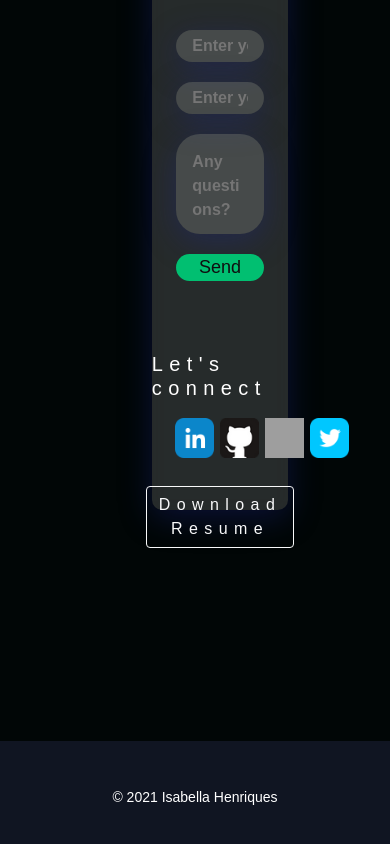
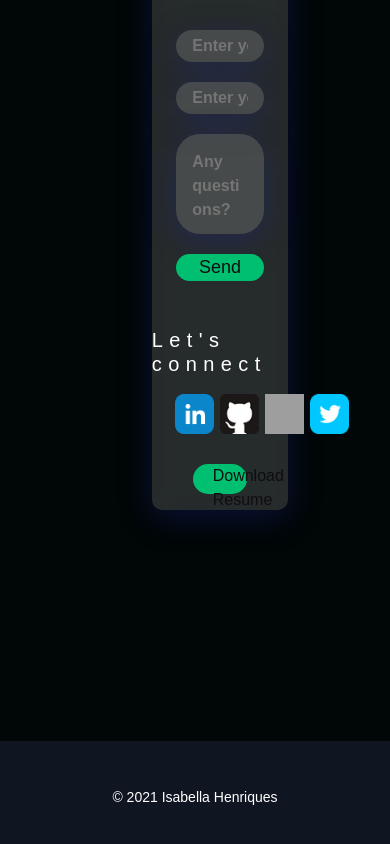
Before and after one commit to isabellagh/my-portfolio, a React (Create React App) app: page / in a window 390 px wide. Shown: the part 3869-4713 px from the top of the page. Built offline with nearby package versions, Linux system fonts and the light colour scheme; grey boxes are pictures that could not be loaded.

Commit message:
contact form working but not responsive yet

```diff
--- a/src/components/contact/ContactElements.js
+++ b/src/components/contact/ContactElements.js
@@ -37,29 +37,22 @@ export const ContactWrapper = styled.div`
 `;
 
 export const ContactCard = styled.div`
-
   display: flex;
-  ${'' /* flex-direction: column; */}
   justify-content: center;
   align-items: center;
   max-height: 340px;
   padding: 10px;
-
-
-
 `;
 
 export const ContactsImg = styled.img`
   display: flex;
-  ${"" /* justify-content: center; */}
-  ${"" /* align-items: center; */}
+
   height: 40px;
   width: 45px;
-  ${"" /* margin-bottom: 10px; */}
   padding: 0 3px;
 
   &:hover {
-    transform: scale(1.10);
+    transform: scale(1.1);
     transition: all 0.2s ease-in-out;
     cursor: pointer;
   }
@@ -83,11 +76,25 @@ export const SkillsP = styled.p`
   margin-bottom: 18px;
 `;
 
-export const DownloadButton = styled.div`
-  margin-top: 18px;
-  display: flex;
-  justify-content: center;
+export const DownloadButton = styled.button`
+  display: block;
+  background-color: #01bf71;
+  color: #0f0f10;
+  font-size: 16px;
+  border: 0;
+  border-radius: 1.5rem;
+  height: 30px;
+  width: 40%;
+  padding: 0 20px;
+  cursor: pointer;
+  box-sizing: border-box;
+  margin-top: 20px;
+  margin-bottom: 20px;
 
-  ${'' /* font-size: 17px;
-  textDecoration: none; */}
+  &:hover {
+    transition: all 0.2s ease-in-out;
+    background: #ccf0d0;
+    color: #010606;
+    text-decoration: none;
+  }
 `;
--- a/src/components/contact/FormContact.js
+++ b/src/components/contact/FormContact.js
@@ -1,4 +1,3 @@
-import React, { useState } from "react";
 import emailjs from "emailjs-com";
 import { ContactData } from "./ContactData";
 import {
@@ -7,10 +6,8 @@ import {
   ContactCard,
   DownloadButton,
 } from "./ContactElements";
-import Input from "./Input";
-import Button from "./Button";
-import Message from "./Message";
 import "./form.css";
+import { StyledButton } from "./FormElements";
 
 const FormContact = () => {
   function sendEmail(e) {
@@ -32,23 +29,40 @@ const FormContact = () => {
   const data = ContactData;
 
   return (
-    <div className="main-form"  >
-      <h1 className="form-h1" >Contact</h1>
+    <div className="main-form">
+      <h1 className="form-h1">Contact</h1>
       <form className="form-container" onSubmit={sendEmail}>
-
         {/* <label className="form-label">Name</label> */}
-        <input className="form-input" type="text" name="name" placeholder="Enter your name" />
+        <input
+          className="form-input"
+          type="text"
+          name="name"
+          placeholder="Enter your name"
+        />
 
         {/* <label className="form-label">Email</label> */}
-        <input className="form-input" type="text" email="user_email" placeholder="Enter your email" />
+        <input
+          className="form-input"
+          type="text"
+          email="user_email"
+          placeholder="Enter your email"
+        />
 
         {/* <label className="form-label" >Message</label> */}
-        <textarea className="form-textarea" name="message" rows="4" placeholder="Any questions?"/>
+        <textarea
+          className="form-textarea"
+          name="message"
+          rows="4"
+          placeholder="Any questions?"
+        />
 
-        <input className="form-control btn btn-primary form-btn" type="submit" value="Send" />
+        <StyledButton
+          className="form-control form-btn"
+          type="submit"
+          value="Send"
+        />
       </form>
-      <br />
-      <hr className="horizontal-rule"/>
+      <hr className="horizontal-rule" />
       <h5>Let's connect</h5>
       <ContactWrapper>
         <ContactCard>
@@ -62,7 +76,8 @@ const FormContact = () => {
         </ContactCard>
       </ContactWrapper>
       <DownloadButton>
-        <a className="btn btn-outline-light"
+        <a
+          style={{ textDecoration: "none", color: "#0f0f10" }}
           download
           href={require("../../images/Isabella GH resume.pdf").default}
           alt=""
@@ -76,84 +91,3 @@ const FormContact = () => {
 };
 
 export default FormContact;
-
-// style={{ margin: "25px 85px 75px 100px" }}
-// return (
-//     <MainContainer>
-//       <ContactsH2>Contact Me</ContactsH2>
-//       <InputContainer onSubmit={sendEmail}>
-//           <Input type="text" name="name" placeholder="Name"/>
-//           <Input type="email" email="user_email" placeholder="Email"/>
-//           <Message type="text" name="message" placeholder="Message"/>
-//       </InputContainer>
-//       <ButtonContainer>
-//           <Button type="submit" value="Send" content="Send" />
-//       </ButtonContainer>
-//       <HorizontalRule />
-//       <SocialMedia>Let's connect</SocialMedia>
-//       {/* <form style={{ margin: "25px 85px 75px 100px" }} onSubmit={sendEmail}>
-//         <label>Name</label>
-//         <input type="text" name="name" placeholder="Enter your name" />
-
-//         <label>Email</label>
-//         <input type="text" email="user_email" placeholder="Enter your email" />
-
-//         <label>Message</label>
-//         <textarea name="message" rows="4" />
-
-//         <input type="submit" value="Send" />
-//       </form> */}
-//     </MainContainer>
-//   );
-// };
-
-// export default FormContact;
-
-// return (
-//     <FormContainer>
-//       <ContactsH2>Contact Me</ContactsH2>
-
-//       <form style={{ margin: "25px 85px 75px 100px" }} onSubmit={sendEmail}>
-//         <label>Name</label>
-//         <input type="text" name="name" placeholder="Enter your name" />
-
-//         <label>Email</label>
-//         <input type="text" email="user_email" placeholder="Enter your email" />
-
-//         <label>Message</label>
-//         <textarea name="message" rows="4" />
-
-//         <input type="submit" value="Send" />
-//       </form>
-//     </FormContainer>
-//   );
-// };
-
-// export default FormContact;
-
-//   return (
-//     <FormWrapper>
-//     <FormStyle>
-//       <ContactsH2>Email me here</ContactsH2>
-//         {/* <FormWrapper >
-//           <FormStyle> */}
-//       <form style={{ margin: "25px 85px 75px 100px" }} onSubmit={sendEmail}>
-//         <label>Name</label>
-//         <FormInput type="text" name="name" placeholder="Enter your name" />
-
-//         <label>Email</label>
-//         <FormInput type="text" email="user_email" placeholder="Enter your email" />
-
-//         <label>Message</label>
-//         <FormTextArea name="message" rows="4" />
-
-//         <FormBtn type="submit" value="Send" />
-//       </form>
-//         {/* </FormStyle>
-//       </FormWrapper> */}
-//       </FormStyle>
-//     </FormWrapper>
-//   );
-// };
-
-// export default FormContact;
--- a/src/components/contact/index.js
+++ b/src/components/contact/index.js
@@ -1,44 +1,12 @@
 import React from "react";
-import { ContactData } from "./ContactData";
-import {
-  ContactContainer,
-  ContactsH2,
-  ContactsImg,
-  ContactWrapper,
-  ContactCard,
-  SkillsP,
-  DownloadButton,
-} from "./ContactElements";
+import { ContactContainer } from "./ContactElements";
 import Separator from "../../pages/Separator";
 import FormContact from "./FormContact";
 
 const Contact = () => {
-  // const data = ContactData;
   return (
     <ContactContainer id="contact">
-      <Separator/>
-      {/* <SkillsP>Chat with me or look up my resume here 😉</SkillsP>
-      <ContactWrapper>
-        <ContactCard>
-          {data.map((item) => {
-            return (
-              <a href={item.link}>
-                <ContactsImg src={item.icon}></ContactsImg>
-              </a>
-            );
-          })}
-        </ContactCard>
-      </ContactWrapper>
-      <DownloadButton>
-        <a
-          download
-          href={require("../../images/Isabella GH resume.pdf").default}
-          alt=""
-        >
-          <i class="fi-rr-cloud-download-icon" />
-          Download Resume
-        </a>
-      </DownloadButton> */}
+      <Separator />
       <FormContact />
     </ContactContainer>
   );
```
Also changed, not shown: src/components/contact/FormElements.js (+33 -224 lines), 1 other file (tests, documents, lock files or other folders).
